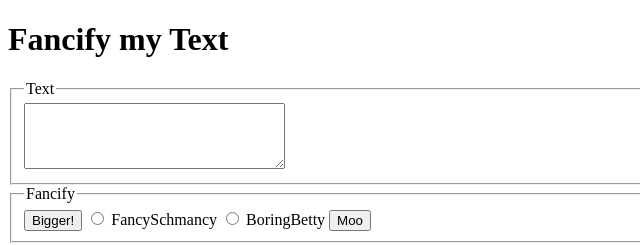
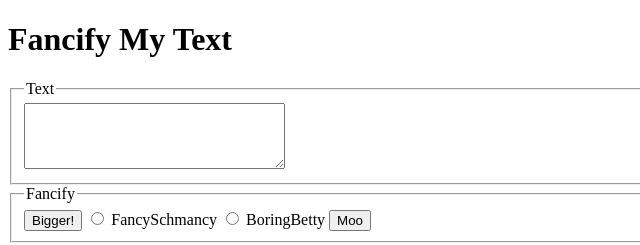
Before and after one commit to JustinVierstra/jjrv360.github.io, a plain HTML site: page index.html in a window 1280 px wide. Shown: the full height of the page, 0-640 px from the left. Drawn offline with Linux system fonts and the light colour scheme.

```diff
--- a/index.html
+++ b/index.html
@@ -8,7 +8,7 @@
 
 
 	<body>
-		<h1>Fancify my Text</h1>
+		<h1>Fancify My Text</h1>
 	<fieldset id="text">
 		<legend>Text</legend>
 		<textarea name = "field" id ="textarea" rows="4" cols="30"></textarea>
```
